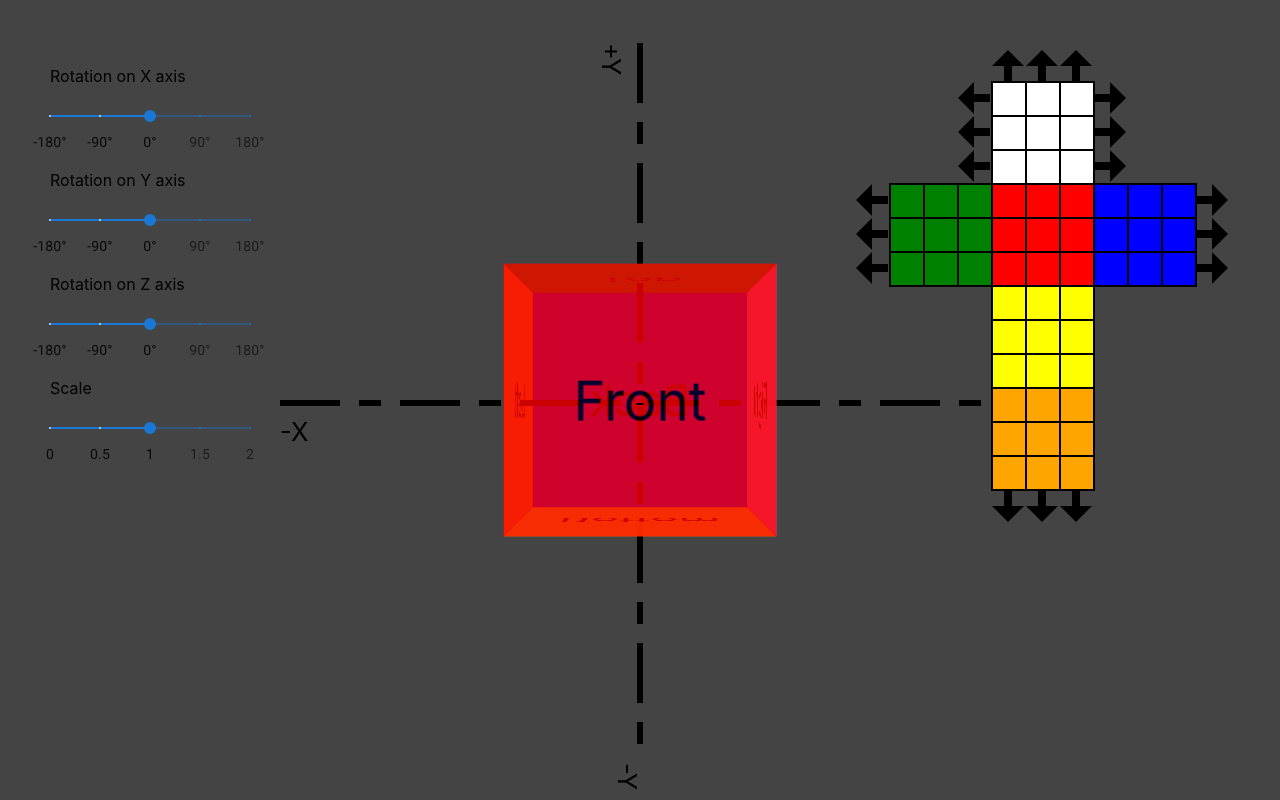
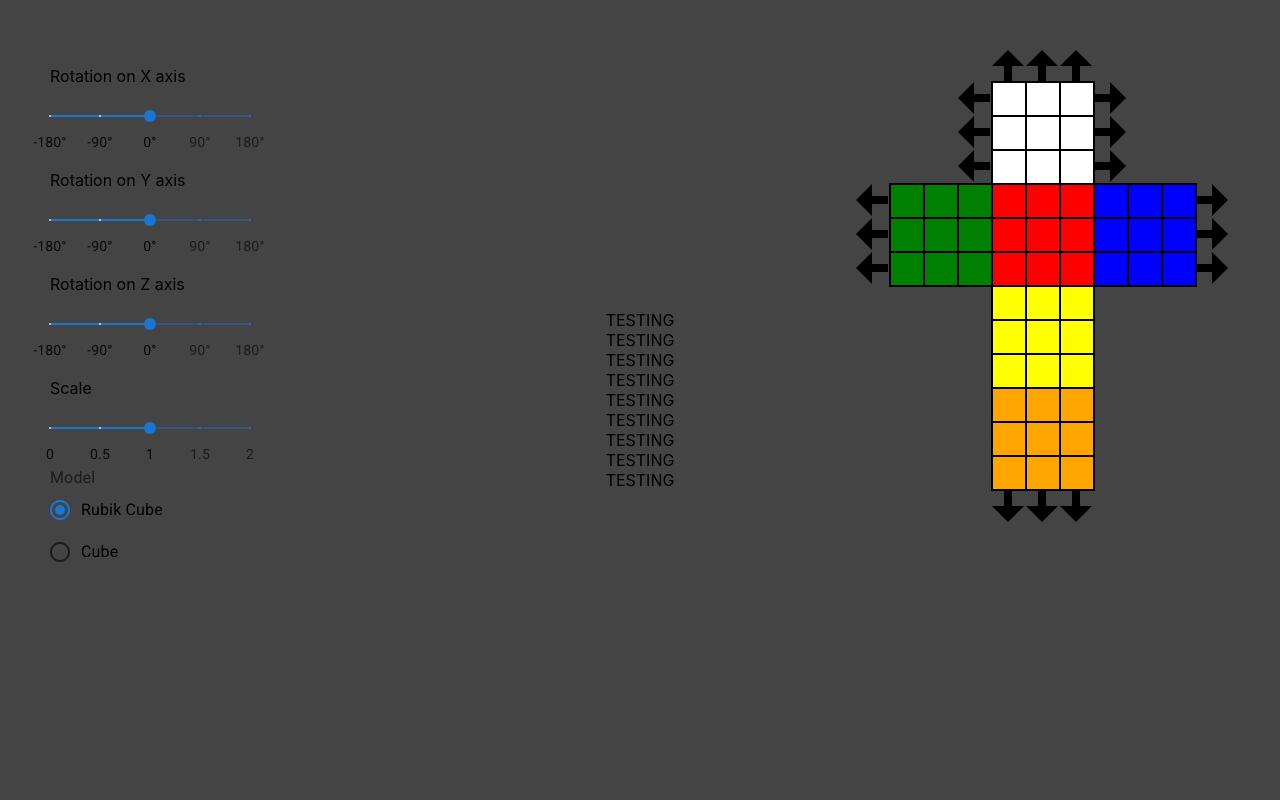
Before and after one commit to ariemad/rubik-cube, a React (Create React App) app: page / in a window 1280 px wide. Built offline with nearby package versions, Linux system fonts and the light colour scheme.

Commit message:
Add Radio for Model Change

```diff
--- a/src/App.js
+++ b/src/App.js
@@ -26,7 +26,9 @@ function App() {
       Z: 0,
     },
     prev: "Z",
+    // Render Options
     scale: 1,
+    "model-selection": "rubik",
     rubikCube: new RubikCube(),
   });
 
@@ -76,10 +78,14 @@ function App() {
         onChange={updateCubeOptions}
         axisSlider={cubeOptions.axisSlider}
       />
-      <RubikCube2D
-        rubikCube={cubeOptions.rubikCube}
-        onClick={onClickRotate}
-      ></RubikCube2D>
+      {cubeOptions["model-selection"] === "rubik" ? (
+        <RubikCube2D
+          rubikCube={cubeOptions.rubikCube}
+          onClick={onClickRotate}
+        ></RubikCube2D>
+      ) : (
+        ""
+      )}
     </div>
   );
 }
--- a/src/components/Model.js
+++ b/src/components/Model.js
@@ -1,8 +1,17 @@
 import "../css/Model.scss";
 
 import Cube from "./Cube.js";
+import RubikCube3D from "./RubikCube3D.js";
 
 function Model({ cubeOptions }) {
+  const changeModel = (model) => {
+    let dict = {
+      cube: <Cube></Cube>,
+      rubik: <RubikCube3D></RubikCube3D>,
+    };
+    return dict[model];
+  };
+
   let style;
   if (cubeOptions.prev === "Z") {
     style = {
@@ -32,7 +41,7 @@ function Model({ cubeOptions }) {
   return (
     <div className="model-container">
       <div className="model-reference" style={style}>
-        <Cube></Cube>
+        {changeModel(cubeOptions["model-selection"])}
       </div>
     </div>
   );
--- /dev/null
+++ b/src/components/RubikCube3D.js
@@ -0,0 +1,20 @@
+import { Fragment } from "react";
+import "../css/RubikCube3D.scss";
+
+function RubikCube3D() {
+  return (
+    <Fragment>
+      <div>TESTING</div>
+      <div>TESTING</div>
+      <div>TESTING</div>
+      <div>TESTING</div>
+      <div>TESTING</div>
+      <div>TESTING</div>
+      <div>TESTING</div>
+      <div>TESTING</div>
+      <div>TESTING</div>
+    </Fragment>
+  );
+}
+
+export default RubikCube3D;
--- a/src/components/Sliders.js
+++ b/src/components/Sliders.js
@@ -1,4 +1,11 @@
-import { Slider } from "@mui/material";
+import {
+  FormControl,
+  FormControlLabel,
+  FormLabel,
+  Radio,
+  RadioGroup,
+  Slider,
+} from "@mui/material";
 import "../css/Sliders.scss";
 
 function Options({ onChange, axisSlider }) {
@@ -76,6 +83,23 @@ function Options({ onChange, axisSlider }) {
         onChange={onChange}
         name="scale"
       />
+
+      <FormControl>
+        <FormLabel id="model-radio">Model</FormLabel>
+        <RadioGroup
+          aria-labelledby="model-radio"
+          defaultValue="rubik"
+          name="model-selection"
+          onChange={onChange}
+        >
+          <FormControlLabel
+            value="rubik"
+            control={<Radio />}
+            label="Rubik Cube"
+          />
+          <FormControlLabel value="cube" control={<Radio />} label="Cube" />
+        </RadioGroup>
+      </FormControl>
     </div>
   );
 }
--- /dev/null
+++ b/src/css/RubikCube3D.scss
@@ -0,0 +1 @@
+@import "variables";
```
